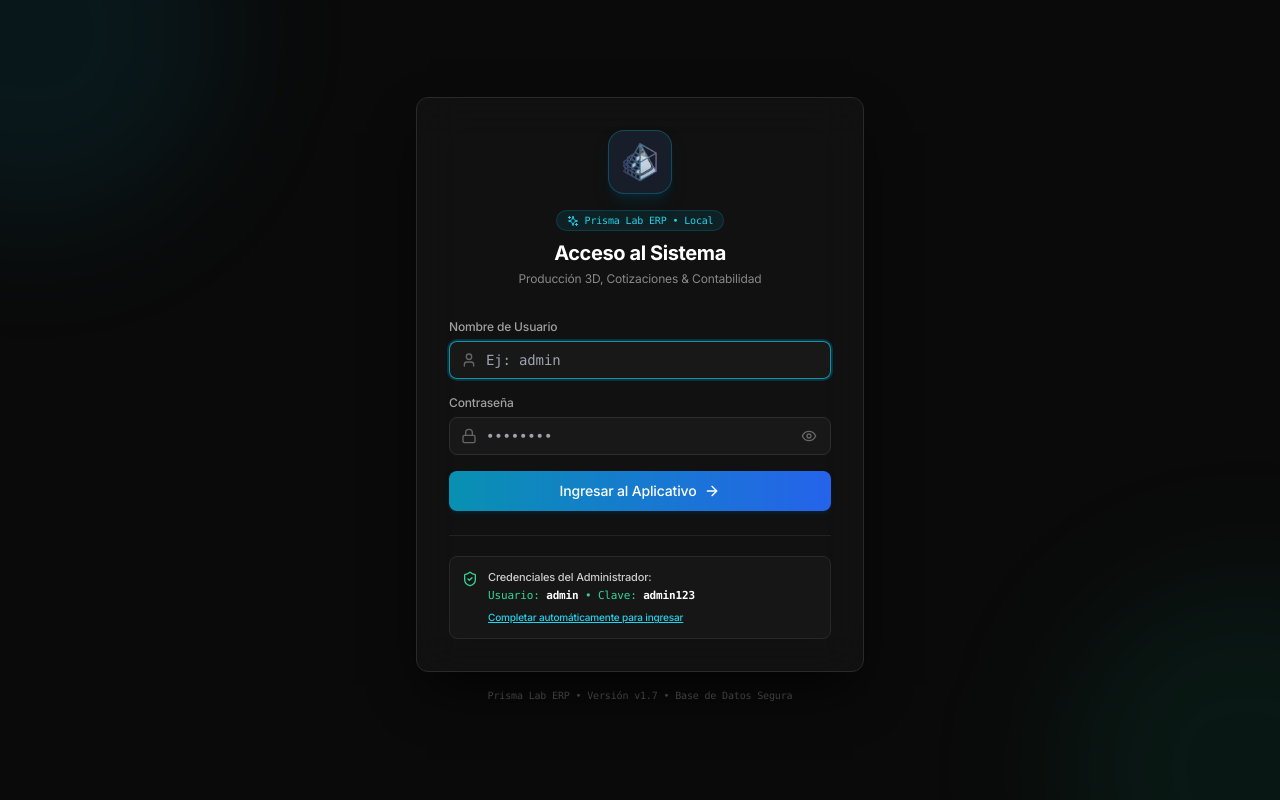
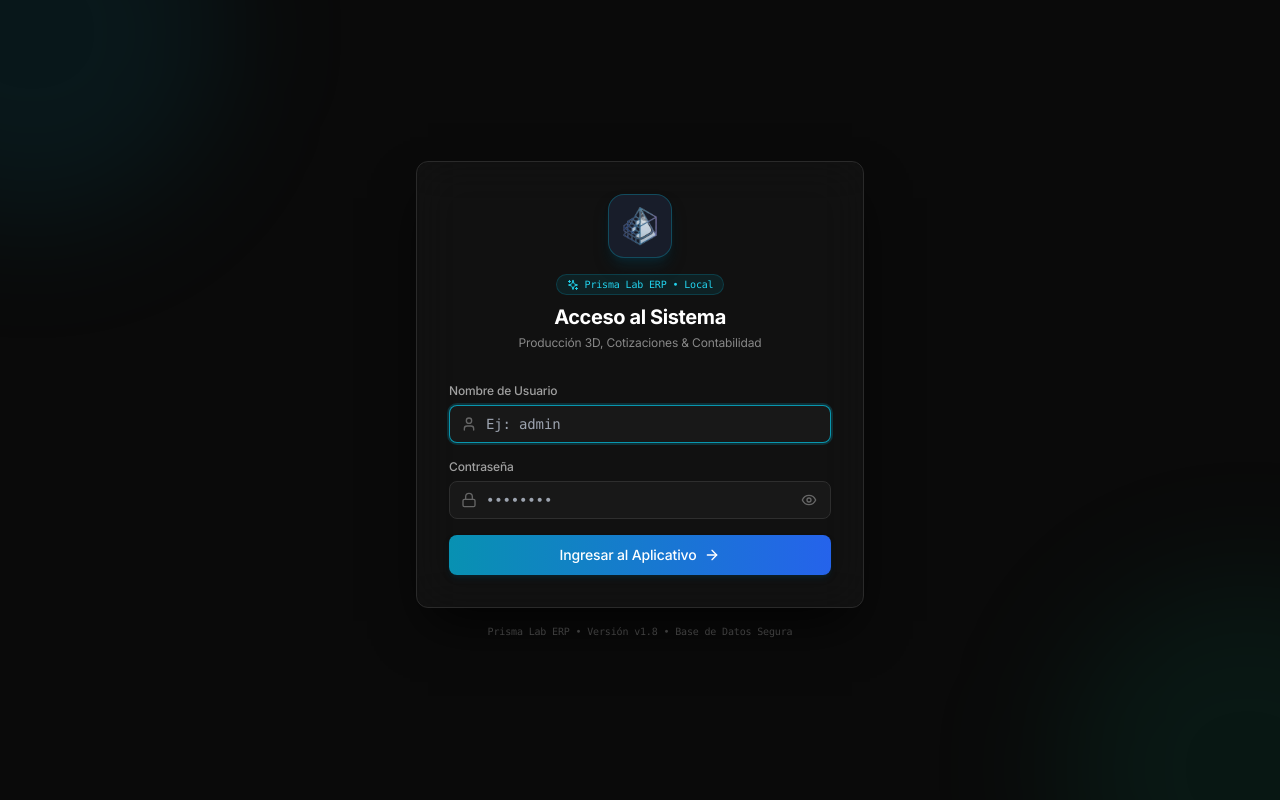
Before and after one commit to jcoliveros1269/LAB-FAC, a React (Vite) app in the folder frontend/: page / in a window 1280 px wide. Built offline with nearby package versions, Linux system fonts and the light colour scheme; no server answers.

Commit message:
fix(auth): eliminar banner con credenciales expuestas en pantalla de login (v1.8)

```diff
--- a/frontend/src/pages/Login.jsx
+++ b/frontend/src/pages/Login.jsx
@@ -1,5 +1,5 @@
 import React, { useState } from 'react';
-import { Lock, User, Eye, EyeOff, ArrowRight, ShieldCheck, Sparkles, Loader2 } from 'lucide-react';
+import { Lock, User, Eye, EyeOff, ArrowRight, Sparkles, Loader2 } from 'lucide-react';
 import { toast } from 'sonner';
 import { useAuth } from '../context/AuthContext';
 import { APP_VERSION } from '../version';
@@ -33,12 +33,6 @@ export default function Login() {
     } finally {
       setLoading(false);
     }
-  };
-
-  const fillAdminCredentials = () => {
-    setUsername('admin');
-    setPassword('admin123');
-    toast.info('Credenciales de administrador cargadas');
   };
 
   return (
@@ -135,27 +129,6 @@ export default function Login() {
               )}
             </button>
           </form>
-
-          {/* Tarjeta de ayuda para primer inicio */}
-          <div className="mt-6 pt-5 border-t border-[#222222]">
-            <div className="p-3 bg-[#161616] border border-[#282828] rounded-lg text-[11px] text-[#888888] flex items-start gap-2.5">
-              <ShieldCheck className="w-4 h-4 text-emerald-400 shrink-0 mt-0.5" />
-              <div className="flex-1">
-                <p className="text-[#CCCCCC] font-medium">Credenciales del Administrador:</p>
-                <p className="font-mono text-emerald-400 mt-0.5">
-                  Usuario: <strong className="text-white">admin</strong> • Clave:{' '}
-                  <strong className="text-white">admin123</strong>
-                </p>
-                <button
-                  type="button"
-                  onClick={fillAdminCredentials}
-                  className="mt-1.5 text-[10px] text-cyan-400 hover:text-cyan-300 underline font-medium cursor-pointer"
-                >
-                  Completar automáticamente para ingresar
-                </button>
-              </div>
-            </div>
-          </div>
         </div>
 
         {/* Footer versión */}
--- a/frontend/src/version.js
+++ b/frontend/src/version.js
@@ -2,5 +2,5 @@
  * Prisma Lab ERP - Version Control
  * Actualizar esta constante en cada nueva versión o commit para validación visual de caché en el cliente.
  */
-export const APP_VERSION = 'v1.7';
-export const APP_BUILD_INFO = 'v1.7 (Fase 1: Login seguro y control de acceso por roles: Admin, Operador, Ventas)';
+export const APP_VERSION = 'v1.8';
+export const APP_BUILD_INFO = 'v1.8 (Login seguro y confidencial sin credenciales expuestas)';
```
